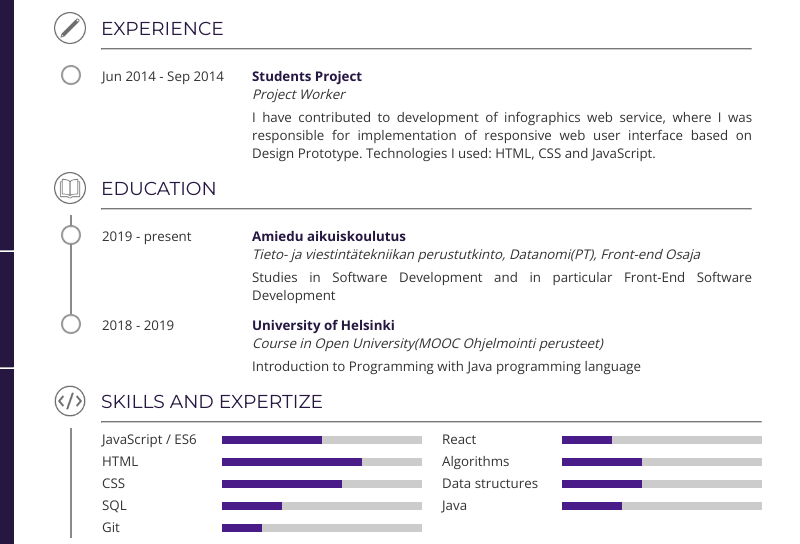
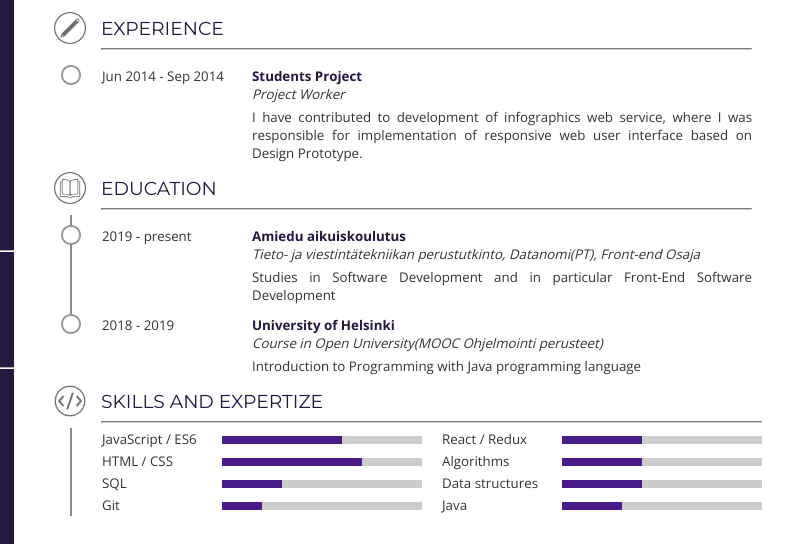
Before and after one commit to viktoriiakrokis/my-personal-website, a plain HTML site: page index.html in a window 1280 px wide. Shown: the part 228-772 px from the top of the page, 231-1031 px from the left. Drawn offline with nearby package versions, Linux system fonts and the light colour scheme.

Commit message:
some changes in CV

```diff
--- a/index.html
+++ b/index.html
@@ -145,7 +145,7 @@
               <div class="info">
                 <span class="company">Students Project</span>
                 <span class="position">Project Worker</span>
-                <span class="decription">I have contributed to development of infographics web service, where I was responsible for implementation of responsive web user interface based on Design Prototype. Technologies I used: HTML, CSS and JavaScript.</span>
+                <span class="decription">I have contributed to development of infographics web service, where I was responsible for implementation of responsive web user interface based on Design Prototype.</span>
               </div>
             </div>
           </div>
@@ -199,15 +199,11 @@
             <div class="column">
               <div class="skill">
                 <span class="skill-title">JavaScript / ES6</span>
-                <div class="bar"><div class="score" style="width: 50%;"></div></div>
+                <div class="bar"><div class="score" style="width: 60%;"></div></div>
               </div>
               <div class="skill">
-                  <span class="skill-title">HTML</span>
-                  <div class="bar"><div class="score" style="width: 70%;"></div></div>
-                </div>
-              <div class="skill">
-                <span class="skill-title">CSS</span>
-                <div class="bar"><div class="score" style="width: 60%;"></div></div>
+                <span class="skill-title">HTML / CSS</span>
+                <div class="bar"><div class="score" style="width: 70%;"></div></div>
               </div>
               <div class="skill">
                 <span class="skill-title">SQL</span>
@@ -220,8 +216,8 @@
             </div>
             <div class="column">
               <div class="skill">
-                <span class="skill-title">React</span>
-                <div class="bar"><div class="score" style="width: 25%;"></div></div>
+                <span class="skill-title">React / Redux</span>
+                <div class="bar"><div class="score" style="width: 40%;"></div></div>
               </div>
               <div class="skill">
                 <span class="skill-title">Algorithms</span>
```
